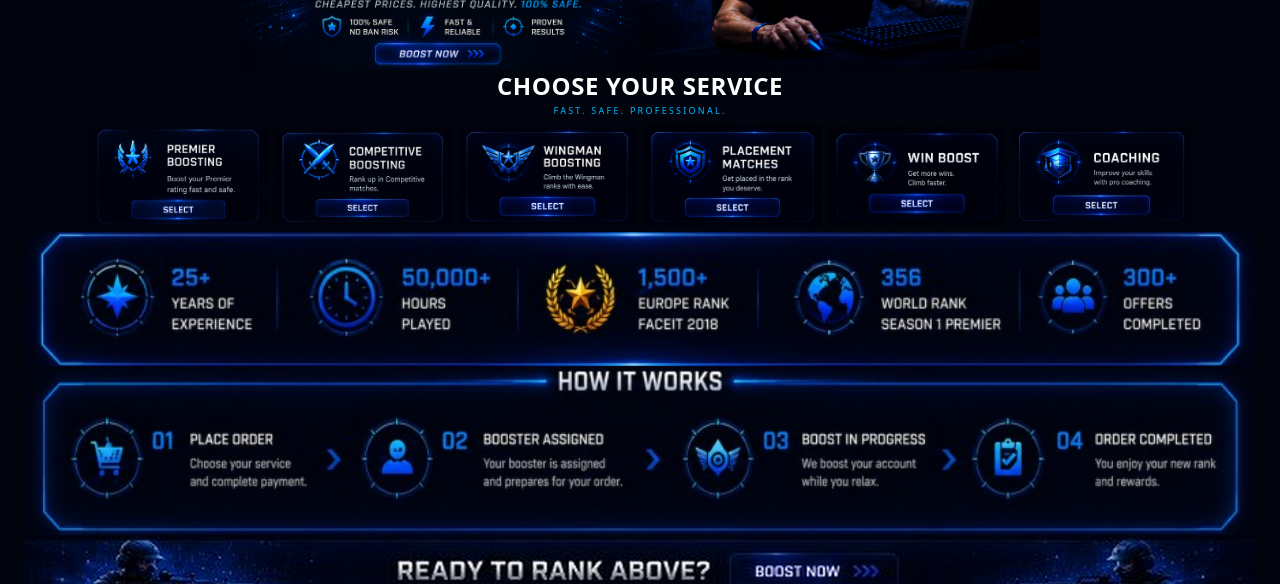
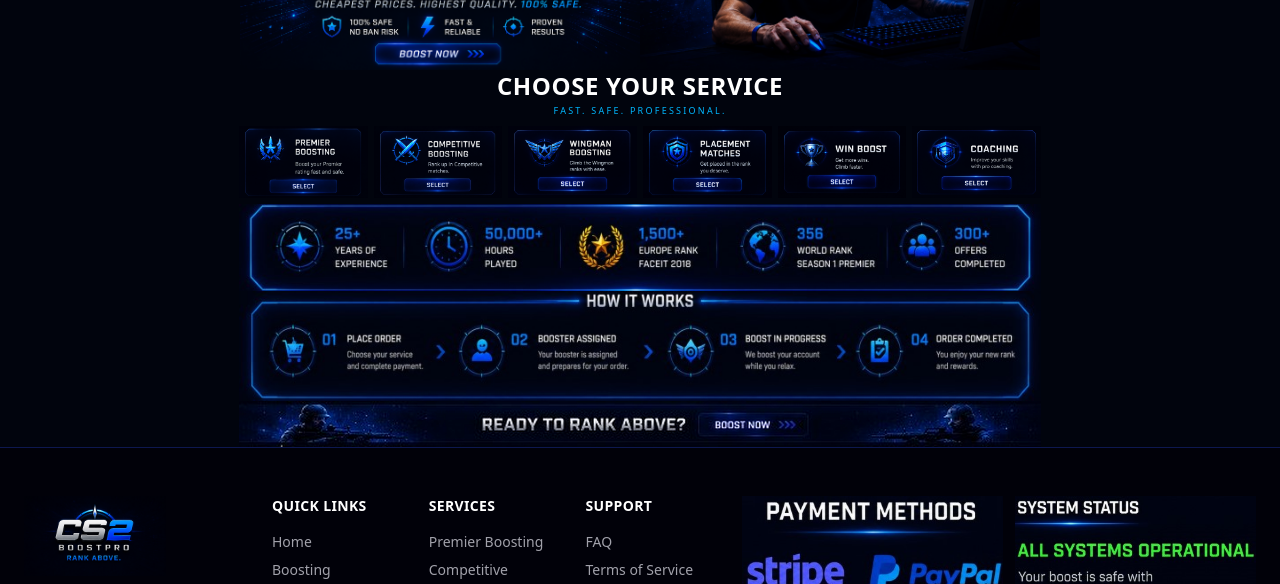
Before and after one commit to mustafahassan065/CS2boost-frontend, a Next.js app: page / in a window 1280 px wide. Shown: the part 216-800 px from the top of the page. Built offline with nearby package versions, Linux system fonts and the light colour scheme; no server answers.

Commit message:
Update page.tsx

```diff
--- a/src/app/page.tsx
+++ b/src/app/page.tsx
@@ -62,7 +62,7 @@ export default function Home() {
 
       {/* ================= CHOOSE YOUR SERVICE — narrower container ================= */}
       <section className="bg-ink">
-        <div className="mx-auto max-w-[1150px] px-6">
+        <div className="mx-auto max-w-[850px] px-6">
           <div className="text-center">
             <h2 className="font-display text-xl font-bold uppercase tracking-wide text-frost md:text-2xl">
               Choose Your Service
@@ -84,7 +84,7 @@ export default function Home() {
 
       {/* ================= STATS BAR — same narrower container ================= */}
       <section className="bg-ink pt-1.5">
-        <div className="mx-auto max-w-[1300px] px-6">
+        <div className="mx-auto max-w-[850px] px-6">
           <Image
             src="/images/ratings3.jpg"
             alt="25+ Years of Experience, 50,000+ Hours Played, 1,500+ Europe Rank Faceit 2018, 356 World Rank Season 1 Premier, 300+ Offers Completed"
@@ -97,7 +97,7 @@ export default function Home() {
 
       {/* ================= HOW IT WORKS BAR ================= */}
       <section className="bg-ink">
-        <div className="mx-auto max-w-[1300px] px-6">
+        <div className="mx-auto max-w-[850px] px-6">
           <Image
             src="/images/how-it-works3.jpg"
             alt="How It Works: Place Order, Booster Assigned, Boost In Progress, Order Completed"
@@ -110,7 +110,7 @@ export default function Home() {
 
       {/* ================= CTA BAR ================= */}
       <section className="bg-ink">
-        <div className="mx-auto max-w-[1300px] px-6">
+        <div className="mx-auto max-w-[850px] px-6">
           <div className="relative">
             <Image
               src="/images/cta-bar.png"
```
